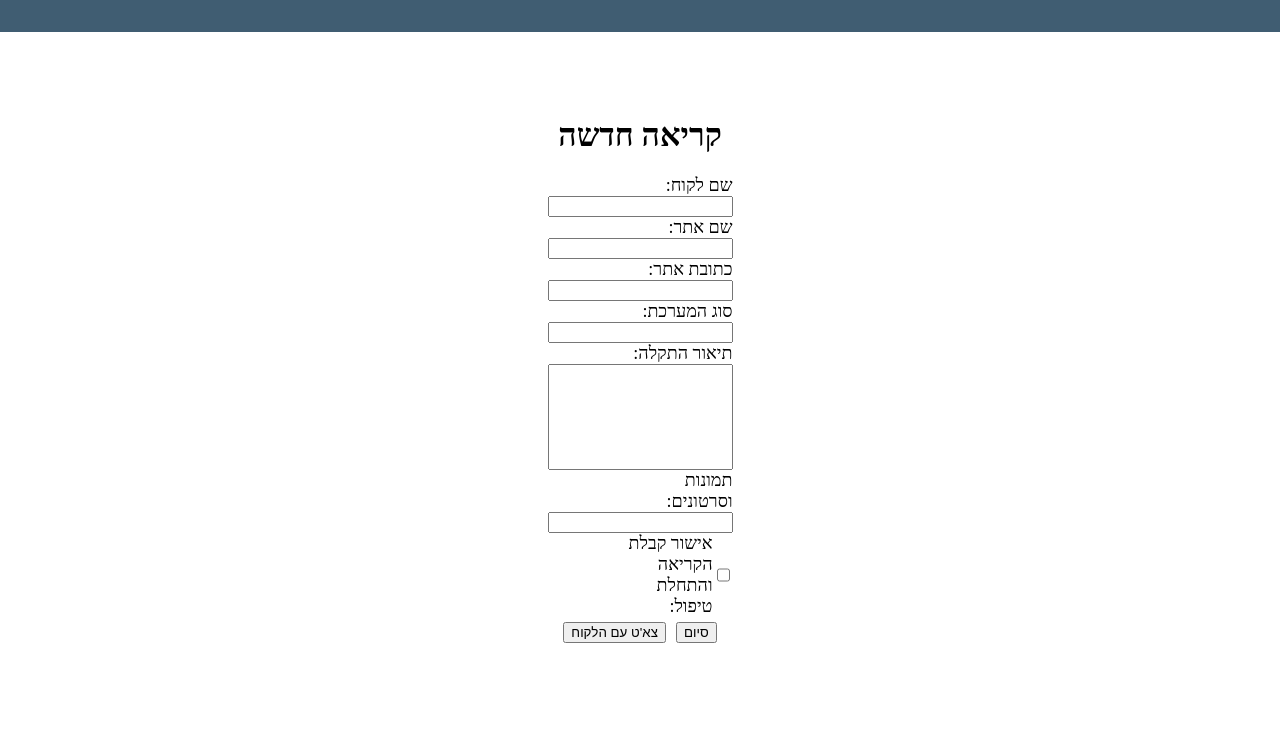
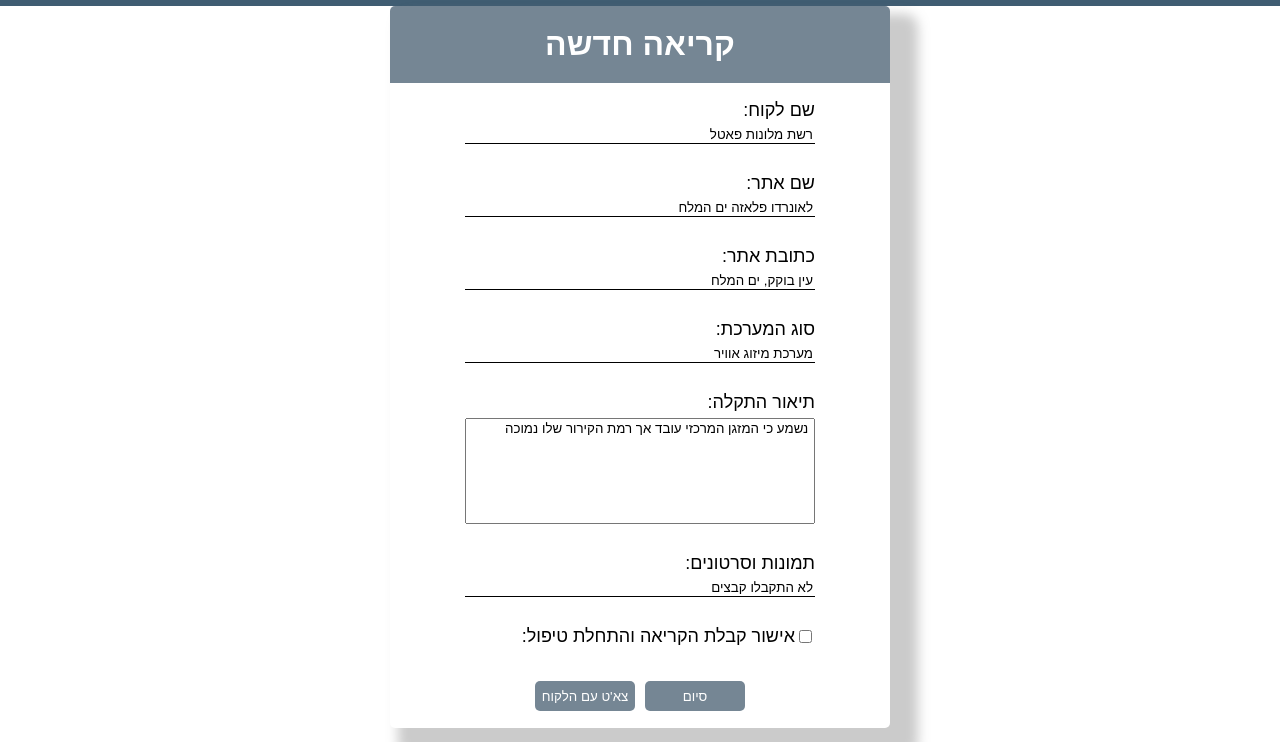
Before and after one commit to doodiyehezkel/tal-matala, a plain HTML site: page technician-service-call.html in a window 1280 px wide. Shown: the part 58-800 px from the top of the page. Drawn offline with Linux system fonts and the light colour scheme.

Commit message:
set style

```diff
--- a/landing-page.css
+++ b/landing-page.css
@@ -23,6 +23,7 @@ a {
 
 .link-box:hover {
     background-color:#758694;
+    color: white;
     font-size: 18px;
 }
 
--- a/style.css
+++ b/style.css
@@ -1,3 +1,8 @@
+
+* {
+    font-family: Arial, Helvetica, sans-serif;
+}
+
 body {
     margin: 0;
     padding: 0;
@@ -18,7 +23,6 @@ header {
     direction: rtl;
     background-color: #405D72;
     padding: 5px;
-    height: 10dvh;
 }
 
 .login-container {
--- a/technician-service-call.css
+++ b/technician-service-call.css
@@ -1,6 +1,46 @@
+
+form {
+    box-shadow: 18px 18px 12px 10px #7c7c7c66;
+    border-radius: 5px;
+    width: 500px;
+    display: flex;
+    flex-direction: column;
+    justify-content: center;
+    align-items: center;
+}
+
+form h1 {
+    width: 100%;
+    text-align: center;
+    background-color: #758694;
+    color: white;
+    margin: 0;
+    padding: 20px 0;
+    border-top-left-radius: 5px;
+    border-top-right-radius: 5px;
+}
+
 form div{
     display: flex;
     flex-direction: column;
+    margin: 12px 0;
+    width: 70%;
+}
+
+
+form div input[type=text] ,input[type=tel] {
+    border: none;
+    border-bottom: 1px solid black;
+}
+
+form div input[type=text]:focus ,input[type=tel]:focus {
+    outline: none;
+    border-bottom: 1px solid #7C93C3;
+}
+
+form div label {
+    width: 100%;
+    margin: 5px 0;
 }
 
 .buttons {
@@ -19,3 +59,18 @@ form div textarea {
     height: 100px;
     resize: none;
 }
+
+button {
+    width: 100px;
+    height: 30px;
+    border: 0;
+    cursor: pointer;
+    background-color: #758694;
+    color: white;
+    border-radius: 5px;
+}
+
+button:hover {
+    background-color: #F7E7DC;
+    color: black;
+}
--- a/technician-service-call.html
+++ b/technician-service-call.html
@@ -14,31 +14,32 @@
         <img width="50px" src="logo.jpg">
     </header>
     <main>
-        <h1>קריאה חדשה</h1>
+
         <form action="technician-landing-page.html">
+            <h1>קריאה חדשה</h1>
             <div>
                 <label for="">שם לקוח:</label>
-                <input type="text">
+                <input type="text" value="רשת מלונות פאטל" readonly>
             </div>
             <div>
                 <label for="">שם אתר:</label>
-                <input type="text">
+                <input type="text" value="לאונרדו פלאזה ים המלח" readonly>
             </div>
             <div>
                 <label for="">כתובת אתר:</label>
-                <input type="text">
+                <input type="text" value="עין בוקק, ים המלח " readonly>
             </div>
             <div>
                 <label for="">סוג המערכת:</label>
-                <input type="text">
+                <input type="text" value="מערכת מיזוג אוויר" readonly>
             </div>
             <div>
                 <label for="">תיאור התקלה:</label>
-                <textarea > </textarea>
+                <textarea> נשמע כי המזגן המרכזי עובד אך רמת הקירור שלו נמוכה </textarea>
             </div>
             <div>
                 <label for="">תמונות וסרטונים:</label>
-                <input type="text">
+                <input type="text" value="לא התקבלו קבצים" readonly>
             </div>
             <div class="approve-call">
                 <input type="checkbox" name="" id="">
```
Also changed, not shown: client-new-service-call.css (+21 -0 lines), client-new-service-call.html (+4 -1 lines).
